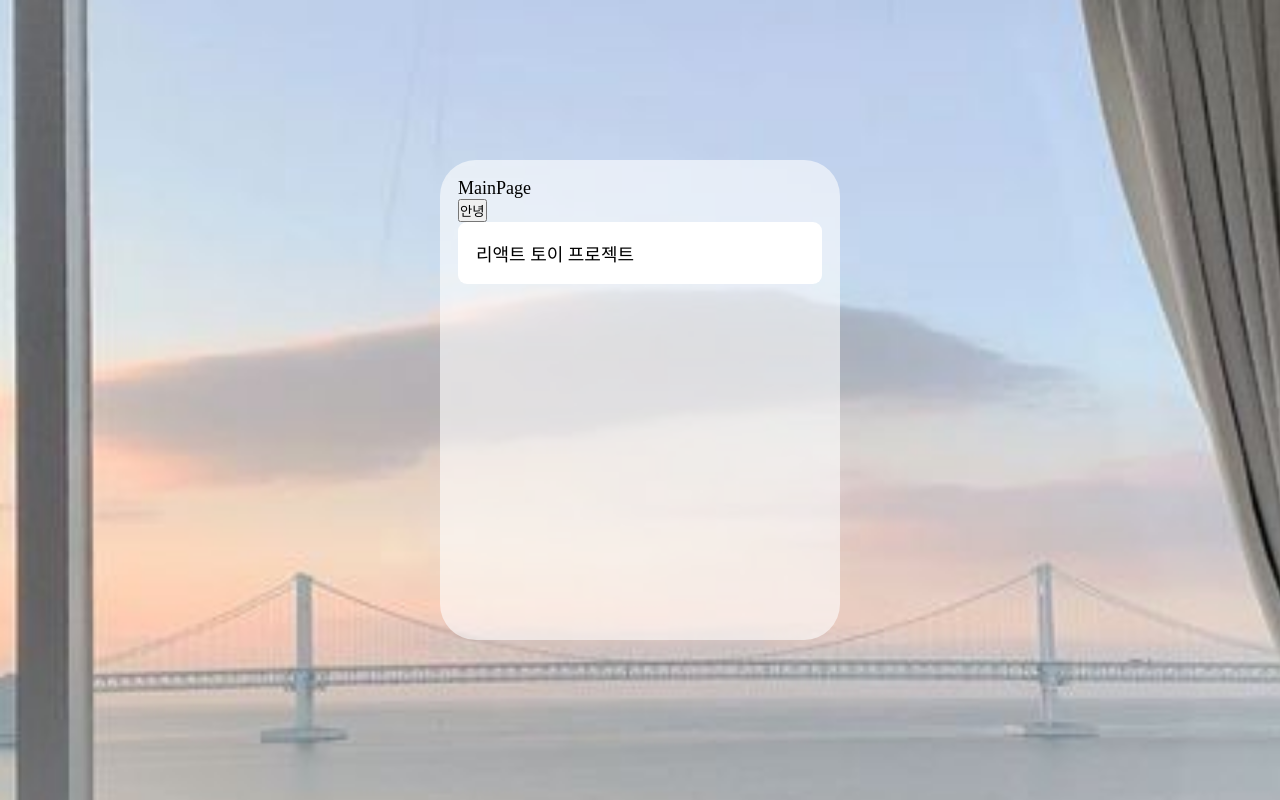
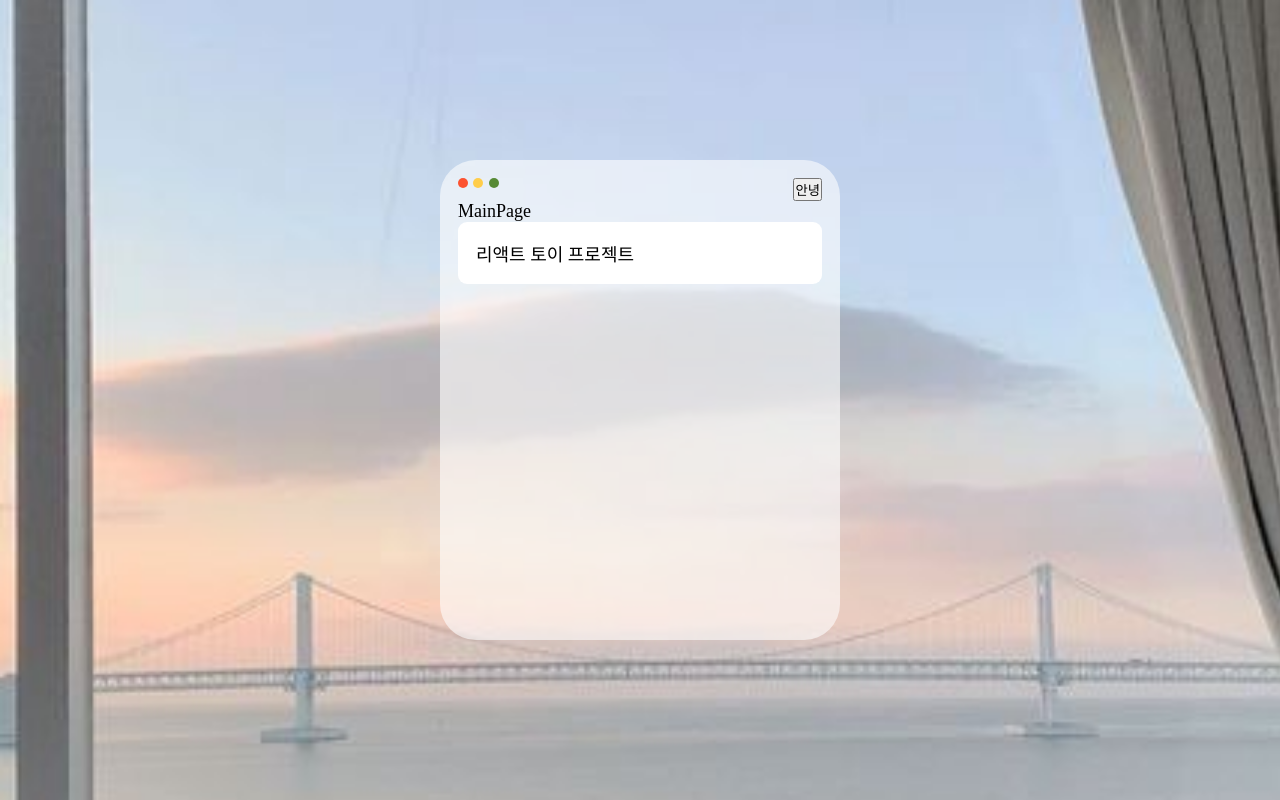
Before and after one commit to namdaeun/Client, a React (Vite) app in the folder note-app/: page / in a window 1280 px wide. Built offline with nearby package versions, Linux system fonts and the light colour scheme; a web font is replaced by a local one.

Commit message:
:sparkles: feat: box header 구현

```diff
--- a/note-app/src/App.tsx
+++ b/note-app/src/App.tsx
@@ -2,6 +2,7 @@ import { css } from '@emotion/react';
 import Router from './Router';
 import { themeProps, useTheme } from './context/theme';
 import ContentBox from './components/@common/ContentBox/ContentBox';
+import { BoxHeader } from './components/@common/BoxHeader/BoxHeader';
 
 const wrapper = (theme: themeProps) => css`
   display: flex;
@@ -22,6 +23,7 @@ function App() {
   return (
     <div css={wrapper(theme)}>
       <ContentBox variant='default'>
+        <BoxHeader />
         <Router />
       </ContentBox>
     </div>
--- /dev/null
+++ b/note-app/src/components/@common/BoxHeader/BoxHeader.style.ts
@@ -0,0 +1,17 @@
+import { css } from "@emotion/react";
+
+export const wrapper = css`
+  display: flex;
+  justify-content: space-between;
+`;
+
+export const dotWrapper = css`
+  display: flex;
+  gap: 0.3rem;
+`;
+
+export const circleStyle = css`
+  width: 10px;
+  height: 10px;
+  border-radius: 50%;
+`;
--- /dev/null
+++ b/note-app/src/components/@common/BoxHeader/BoxHeader.tsx
@@ -0,0 +1,24 @@
+import { css } from "@emotion/react";
+import { circleStyle, dotWrapper, wrapper } from "./BoxHeader.style";
+import { Theme } from '../../../styles/theme';
+import { useTheme } from "../../../context/theme";
+
+export const BoxHeader = () => {
+  const { toggleTheme } = useTheme();
+
+  return (
+    <div css={wrapper}>
+      <div css={dotWrapper}>
+        <Circle color={Theme.colors.redDot}/>
+        <Circle color={Theme.colors.yellowDot}/>
+        <Circle color={Theme.colors.greenDot}/>
+      </div>
+      <button onClick={toggleTheme}>안녕</button>
+
+    </div>
+  );
+};
+
+const Circle = ({color}:{color: string}) => (
+  <div css={[circleStyle, css`background-color: ${color};`]} />
+);
--- a/note-app/src/pages/MainPage/MainPage.tsx
+++ b/note-app/src/pages/MainPage/MainPage.tsx
@@ -1,14 +1,9 @@
 import ContentBox from '../../components/@common/ContentBox/ContentBox';
-import { useTheme } from '../../context/theme';
 import { wrapper } from './MainPage.style';
 const MainPage = () => {
-  const { theme, toggleTheme } = useTheme();
-
-  console.log({theme});
   return (
     <>
       <div css={wrapper}>MainPage</div>
-      <button onClick={toggleTheme}>안녕</button>
       <ContentBox variant='content'>
         리액트 토이 프로젝트
       </ContentBox>
```
